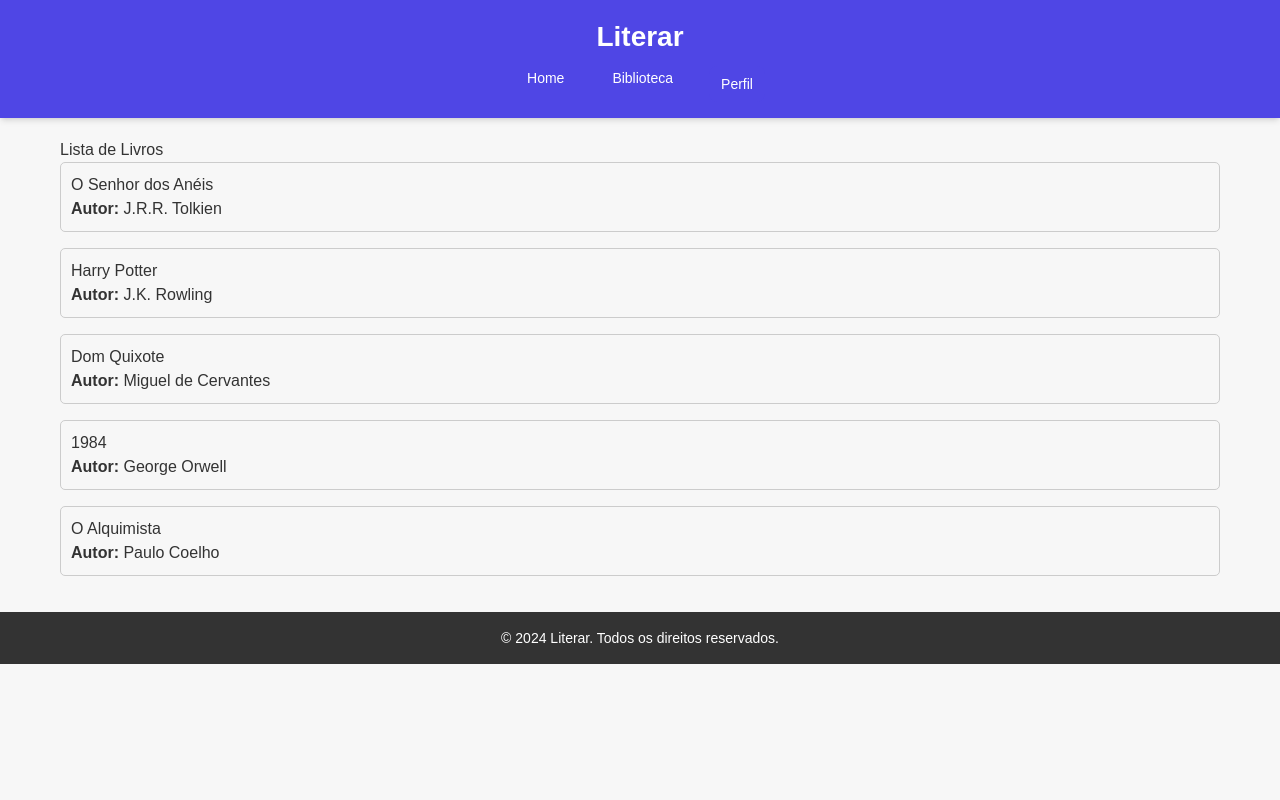
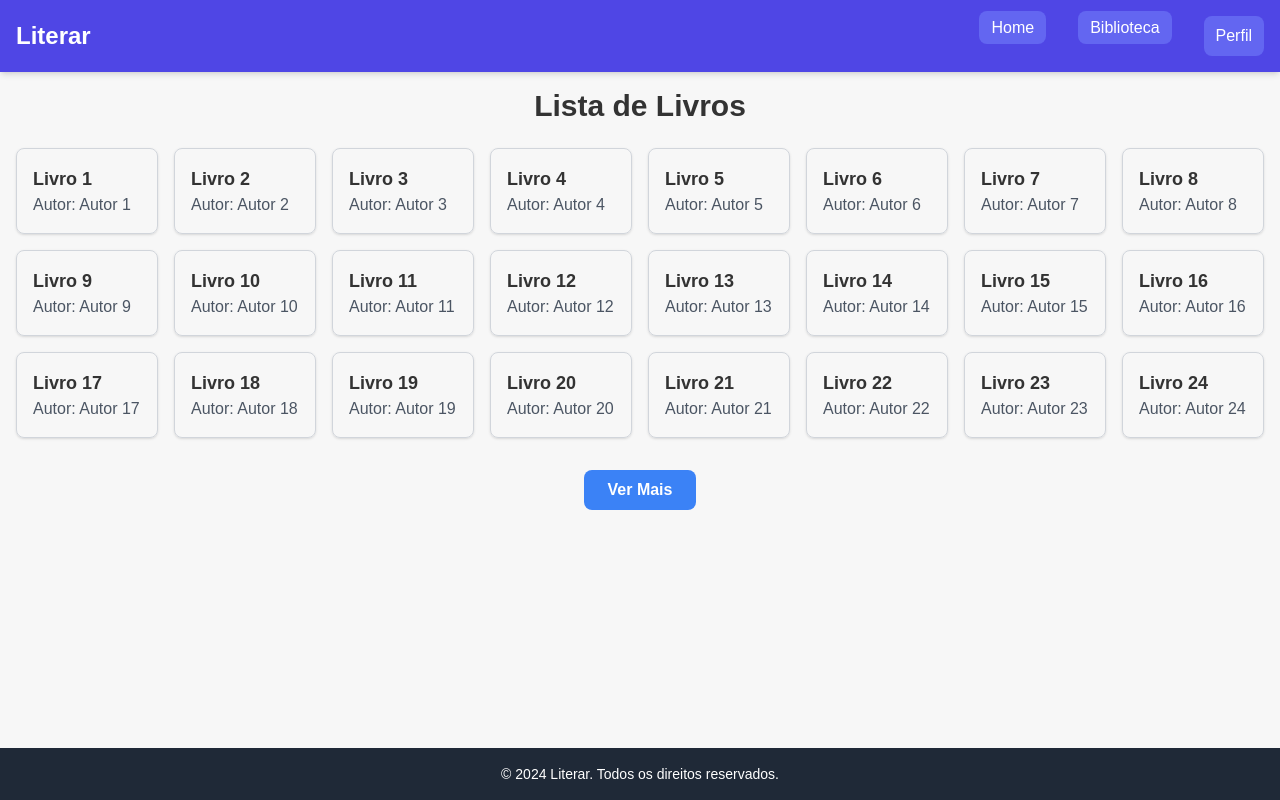
Before and after one commit to alinmeyer/Web, a React (Vite) app in the folder client/: page /books in a window 1280 px wide. Built offline with nearby package versions, Linux system fonts and the light colour scheme.

Commit message:
Página biblioteca

```diff
--- a/client/src/components/header/Header.jsx
+++ b/client/src/components/header/Header.jsx
@@ -35,7 +35,7 @@ const Header = () => {
           </li>
           <li>
             <a
-              href="/library"
+              href="/books"
               className="px-3 py-2 rounded-lg bg-indigo-500 hover:bg-indigo-400 text-white font-medium transition text-sm md:text-base"
             >
               Biblioteca
--- a/client/src/pages/Books.jsx
+++ b/client/src/pages/Books.jsx
@@ -3,44 +3,59 @@ import Header from '../components/header/Header.jsx';
 import Footer from '../components/footer/Footer.jsx';
 
 const Books = () => {
-  const [books, setBooks] = useState([]); // Estado para armazenar a lista de livros
+  const [books, setBooks] = useState([]); // Estado para armazenar todos os livros
+  const [visibleBooks, setVisibleBooks] = useState(24); // Controla quantos livros estão visíveis
 
-  // Simula a busca de dados de livros (substituir com chamada à API)
+  // Simula a busca de dados (substituir com sua API real)
   useEffect(() => {
     const fetchBooks = async () => {
-      // Dados mockados
-      const mockBooks = [
-        { id: 1, title: 'O Senhor dos Anéis', author: 'J.R.R. Tolkien' },
-        { id: 2, title: 'Harry Potter', author: 'J.K. Rowling' },
-        { id: 3, title: 'Dom Quixote', author: 'Miguel de Cervantes' },
-        { id: 4, title: '1984', author: 'George Orwell' },
-        { id: 5, title: 'O Alquimista', author: 'Paulo Coelho' },
-      ];
+      // Mock de 50 livros para simular a lista
+      const mockBooks = Array.from({ length: 50 }, (_, index) => ({
+        id: index + 1,
+        title: `Livro ${index + 1}`,
+        author: `Autor ${index + 1}`,
+      }));
       setBooks(mockBooks);
     };
 
     fetchBooks();
   }, []);
 
+  // Função para carregar mais livros ao clicar no botão
+  const loadMoreBooks = () => {
+    setVisibleBooks((prev) => prev + 24); // Exibe mais 24 livros
+  };
+
   return (
-    <div>
+    <div className="min-h-screen flex flex-col">
       <Header />
-      <main style={{ padding: '20px' }}>
-        <h1>Lista de Livros</h1>
-        <div>
-          {books.length > 0 ? (
-            <ul style={{ listStyle: 'none', padding: 0 }}>
-              {books.map((book) => (
-                <li key={book.id} style={{ marginBottom: '1rem', border: '1px solid #ccc', padding: '10px', borderRadius: '5px' }}>
-                  <h2>{book.title}</h2>
-                  <p><strong>Autor:</strong> {book.author}</p>
-                </li>
-              ))}
-            </ul>
-          ) : (
-            <p>Carregando livros...</p>
-          )}
+      <main className="flex-grow container mx-auto p-4">
+        <h1 className="text-3xl font-bold mb-6 text-center">Lista de Livros</h1>
+
+        {/* Grade de livros */}
+        <div className="grid grid-cols-8 gap-4">
+          {books.slice(0, visibleBooks).map((book) => (
+            <div
+              key={book.id}
+              className="border border-gray-300 rounded-lg p-4 shadow hover:shadow-lg transition"
+            >
+              <h2 className="font-semibold text-lg">{book.title}</h2>
+              <p className="text-gray-600">Autor: {book.author}</p>
+            </div>
+          ))}
         </div>
+
+        {/* Botão "Ver Mais" */}
+        {visibleBooks < books.length && (
+          <div className="text-center mt-8">
+            <button
+              onClick={loadMoreBooks}
+              className="px-6 py-2 bg-blue-500 text-white font-bold rounded-lg hover:bg-blue-600 transition"
+            >
+              Ver Mais
+            </button>
+          </div>
+        )}
       </main>
       <Footer />
     </div>
--- a/client/tailwind.config.js
+++ b/client/tailwind.config.js
@@ -6,7 +6,8 @@ module.exports = {
         "./src/components/auth/Register.jsx",
         "./src/components/creationPost/Posts.jsx",
         "./src/components/creationPost/Creationpost.jsx",
-        "./src/components/perfil/Perfil.jsx"
+        "./src/components/perfil/Perfil.jsx",
+        './src/**/*.{js,jsx,ts,tsx}'
 
 
     ],
```
